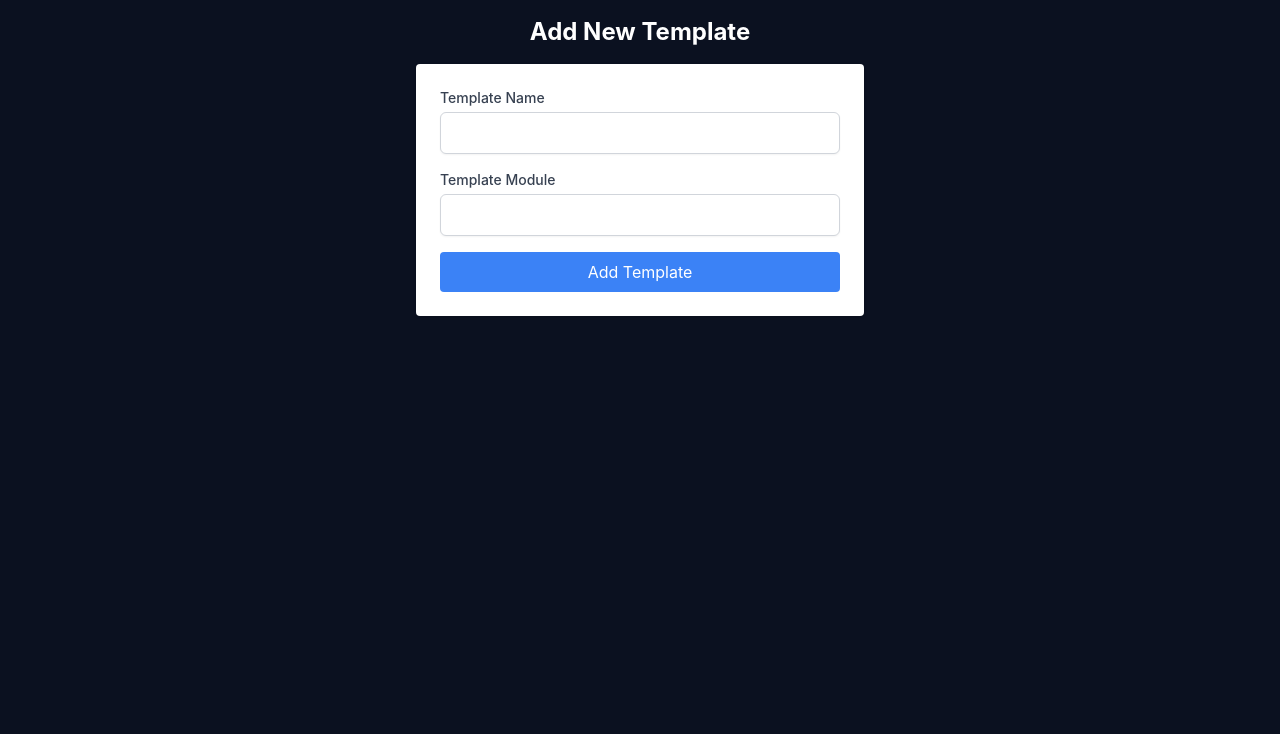
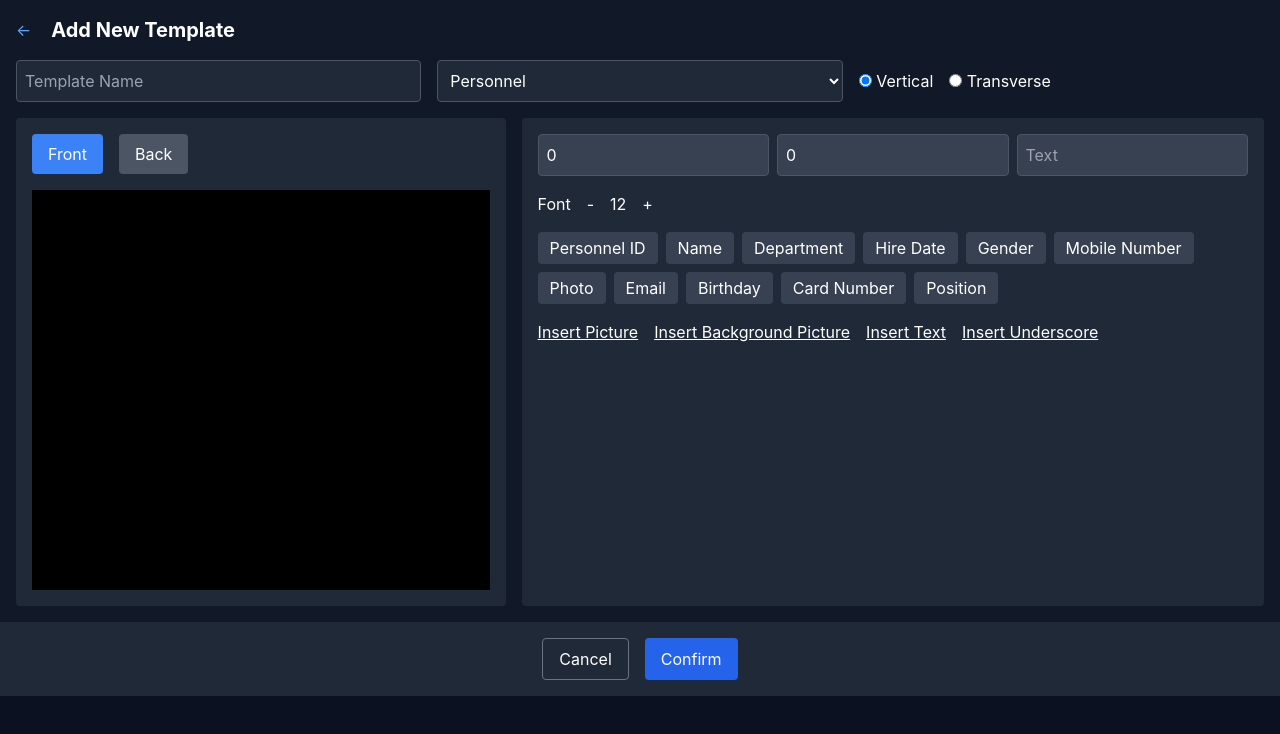
Before and after one commit to vishalrupak7979/ID-Card-Maker, a React (Create React App) app: page /add-template in a window 1280 px wide. Shown: the top 734 px of the page. Built offline with nearby package versions, Linux system fonts and the light colour scheme.

Commit message:
demo fixing

```diff
--- a/package.json
+++ b/package.json
@@ -10,6 +10,8 @@
     "lucide-react": "^0.488.0",
     "react": "^19.1.0",
     "react-dom": "^19.1.0",
+    "react-draggable": "^4.4.6",
+    "react-rnd": "^10.5.2",
     "react-router-dom": "^7.5.0",
     "react-scripts": "5.0.1",
     "web-vitals": "^2.1.4"
--- a/src/components/AddTemplate.jsx
+++ b/src/components/AddTemplate.jsx
@@ -1,61 +1,230 @@
 import React, { useState } from 'react';
-import { useNavigate } from 'react-router-dom';
+import { v4 as uuidv4 } from 'uuid';
+import { Rnd } from 'react-rnd';
 
-function AddTemplate({ addTemplate }) {
+const fieldOptions = [
+  'Personnel ID', 'Name', 'Department', 'Hire Date', 'Gender', 'Mobile Number',
+  'Photo', 'Email', 'Birthday', 'Card Number', 'Position'
+];
+
+const AddTemplate = () => {
   const [templateName, setTemplateName] = useState('');
-  const [templateModule, setTemplateModule] = useState('');
-  const navigate = useNavigate();
+  const [moduleName, setModuleName] = useState('Personnel');
+  const [orientation, setOrientation] = useState('Vertical');
+  const [isFrontView, setIsFrontView] = useState(true);
+  const [elements, setElements] = useState([]);
+  const [textInput, setTextInput] = useState('');
+  const [fontSize, setFontSize] = useState(12);
+  const [topMargin, setTopMargin] = useState(0);
+  const [leftMargin, setLeftMargin] = useState(0);
 
-  const handleSubmit = (e) => {
-    e.preventDefault();
-    const newTemplate = {
-      id: Date.now(), // Generate a unique ID
-      name: templateName,
-      module: templateModule,
+  const addField = (field) => {
+    const newElement = {
+      id: uuidv4(),
+      type: 'field',
+      field,
+      x: leftMargin,
+      y: topMargin,
+      fontSize,
+      side: isFrontView ? 'front' : 'back'
     };
-    addTemplate(newTemplate);
-    navigate('/');
+    setElements([...elements, newElement]);
+  };
+
+  const addImage = () => {
+    const newElement = {
+      id: uuidv4(),
+      type: 'image',
+      x: leftMargin,
+      y: topMargin,
+      width: 60,
+      height: 60,
+      side: isFrontView ? 'front' : 'back'
+    };
+    setElements([...elements, newElement]);
+  };
+
+  const addBackground = () => {
+    const newElement = {
+      id: uuidv4(),
+      type: 'background',
+      x: leftMargin,
+      y: topMargin,
+      width: 60,
+      height: 60,
+      side: isFrontView ? 'front' : 'back'
+    };
+    setElements([...elements, newElement]);
+  };
+
+  const handleStop = (e, d, id) => {
+    setElements(prev =>
+      prev.map(el =>
+        el.id === id
+          ? {
+              ...el,
+              x: d.x,
+              y: d.y,
+              width: d.width || el.width,
+              height: d.height || el.height
+            }
+          : el
+      )
+    );
   };
 
   return (
-    <div className="p-4">
-      <h1 className="text-2xl font-bold text-center mb-4">Add New Template</h1>
-      <form onSubmit={handleSubmit} className="max-w-md mx-auto bg-white p-6 rounded shadow">
-        <div className="mb-4">
-          <label htmlFor="templateName" className="block text-sm font-medium text-gray-700">
-            Template Name
-          </label>
+    <>
+    <div className="p-4 bg-gray-900 text-white  flex flex-col">
+      {/* Header */}
+      <div className="mb-4 flex items-center">
+        <button className="text-blue-400 mr-5">←</button>
+        <h2 className="text-xl font-bold">Add New Template</h2>
+      </div>
+
+      {/* Main Content */}
+      <div className="flex-grow overflow-y-auto">
+        <div className="grid grid-cols-3 gap-4 mb-4">
           <input
-            type="text"
-            id="templateName"
+            className="col-span-1 p-2 bg-gray-800 border border-gray-600 rounded"
+            placeholder="Template Name"
             value={templateName}
             onChange={(e) => setTemplateName(e.target.value)}
-            className="mt-1 block w-full border border-gray-300 rounded-md shadow-sm p-2"
-            required
           />
+          <select
+            className="col-span-1 p-2 bg-gray-800 border border-gray-600 rounded"
+            value={moduleName}
+            onChange={(e) => setModuleName(e.target.value)}
+          >
+            <option value="Personnel">Personnel</option>
+          </select>
+          <div className="col-span-1 flex items-center gap-4">
+            <label>
+              <input
+                type="radio"
+                value="Vertical"
+                checked={orientation === 'Vertical'}
+                onChange={() => setOrientation('Vertical')}
+              /> Vertical
+            </label>
+            <label>
+              <input
+                type="radio"
+                value="Transverse"
+                checked={orientation === 'Transverse'}
+                onChange={() => setOrientation('Transverse')}
+              /> Transverse
+            </label>
+          </div>
         </div>
-        <div className="mb-4">
-          <label htmlFor="templateModule" className="block text-sm font-medium text-gray-700">
-            Template Module
-          </label>
-          <input
-            type="text"
-            id="templateModule"
-            value={templateModule}
-            onChange={(e) => setTemplateModule(e.target.value)}
-            className="mt-1 block w-full border border-gray-300 rounded-md shadow-sm p-2"
-            required
-          />
+
+        <div className="grid grid-cols-5 gap-4">
+          {/* Left Side */}
+          <div className="col-span-2 bg-gray-800 p-4 rounded">
+            <div className="flex gap-4 mb-4">
+              <button
+                className={`px-4 py-2 ${isFrontView ? 'bg-blue-500' : 'bg-gray-600'} rounded`}
+                onClick={() => setIsFrontView(true)}
+              >Front</button>
+              <button
+                className={`px-4 py-2 ${!isFrontView ? 'bg-blue-500' : 'bg-gray-600'} rounded`}
+                onClick={() => setIsFrontView(false)}
+              >Back</button>
+            </div>
+            <div className="h-[400px] bg-black relative">
+              {elements
+                .filter(el => el.side === (isFrontView ? 'front' : 'back'))
+                .map(el => (
+                  <Rnd
+                    key={el.id}
+                    default={{
+                      x: el.x,
+                      y: el.y,
+                      width: el.type === 'field' ? 'auto' : el.width,
+                      height: el.type === 'field' ? 'auto' : el.height
+                    }}
+                    enableResizing={el.type !== 'field'}
+                    onDragStop={(e, d) => handleStop(e, d, el.id)}
+                    onResizeStop={(e, direction, ref, delta, position) =>
+                      handleStop(e, { ...position, width: ref.offsetWidth, height: ref.offsetHeight }, el.id)
+                    }
+                  >
+                    <div className="absolute" style={{ fontSize: el.fontSize }}>
+                      {el.type === 'field' && <span>{el.field}</span>}
+                      {el.type === 'image' && (
+                        <div className="rounded-full bg-white w-full h-full"></div>
+                      )}
+                      {el.type === 'background' && (
+                        <div className="rounded-full bg-white opacity-30 w-full h-full"></div>
+                      )}
+                    </div>
+                  </Rnd>
+                ))}
+            </div>
+          </div>
+
+          {/* Right Side */}
+          <div className="col-span-3 bg-gray-800 p-4 rounded">
+            <div className="grid grid-cols-3 gap-2 mb-4">
+              <input
+                type="number"
+                placeholder="Left Margin"
+                value={leftMargin}
+                onChange={(e) => setLeftMargin(parseInt(e.target.value))}
+                className="p-2 bg-gray-700 border border-gray-600 rounded"
+              />
+              <input
+                type="number"
+                placeholder="Top Margin"
+                value={topMargin}
+                onChange={(e) => setTopMargin(parseInt(e.target.value))}
+                className="p-2 bg-gray-700 border border-gray-600 rounded"
+              />
+              <input
+                type="text"
+                placeholder="Text"
+                value={textInput}
+                onChange={(e) => setTextInput(e.target.value)}
+                className="p-2 bg-gray-700 border border-gray-600 rounded"
+              />
+            </div>
+
+            <div className="flex items-center gap-4 mb-4">
+              <span>Font</span>
+              <button onClick={() => setFontSize(fontSize - 1)}>-</button>
+              <span>{fontSize}</span>
+              <button onClick={() => setFontSize(fontSize + 1)}>+</button>
+            </div>
+
+            <div className="flex flex-wrap gap-2 mb-4">
+              {fieldOptions.map(field => (
+                <button
+                  key={field}
+                  className="bg-gray-700 px-3 py-1 rounded hover:bg-blue-500"
+                  onClick={() => addField(field)}
+                >{field}</button>
+              ))}
+            </div>
+
+            <div className="flex gap-4 mb-4">
+              <button onClick={addImage} className="underline">Insert Picture</button>
+              <button onClick={addBackground} className="underline">Insert Background Picture</button>
+              <button onClick={() => addField(textInput)} className="underline">Insert Text</button>
+              <button onClick={() => addField('__________')} className="underline">Insert Underscore</button>
+            </div>
+          </div>
         </div>
-        <button
-          type="submit"
-          className="w-full bg-blue-500 text-white py-2 px-4 rounded hover:bg-blue-600"
-        >
-          Add Template
-        </button>
-      </form>
+      </div>
+
+      {/* Footer */}
+
     </div>
+    <div className="mt-auto flex justify-center gap-4 p-4 bg-gray-800">
+        <button className="px-4 py-2 border border-gray-500 rounded">Cancel</button>
+        <button className="px-4 py-2 bg-blue-600 rounded">Confirm</button>
+      </div>
+    </>
   );
-}
+};
 
 export default AddTemplate;
```
Also changed, not shown: 1 other file (tests, documents, lock files or other folders).
